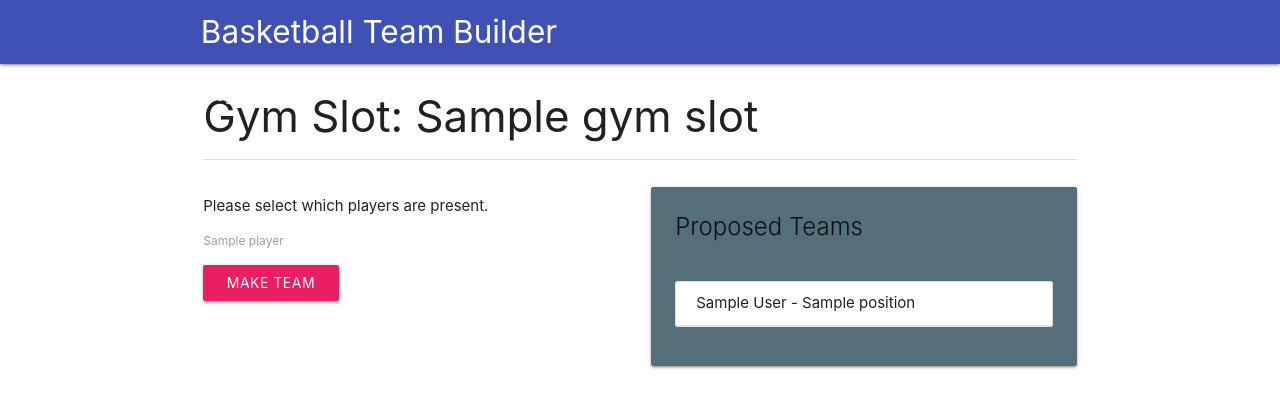
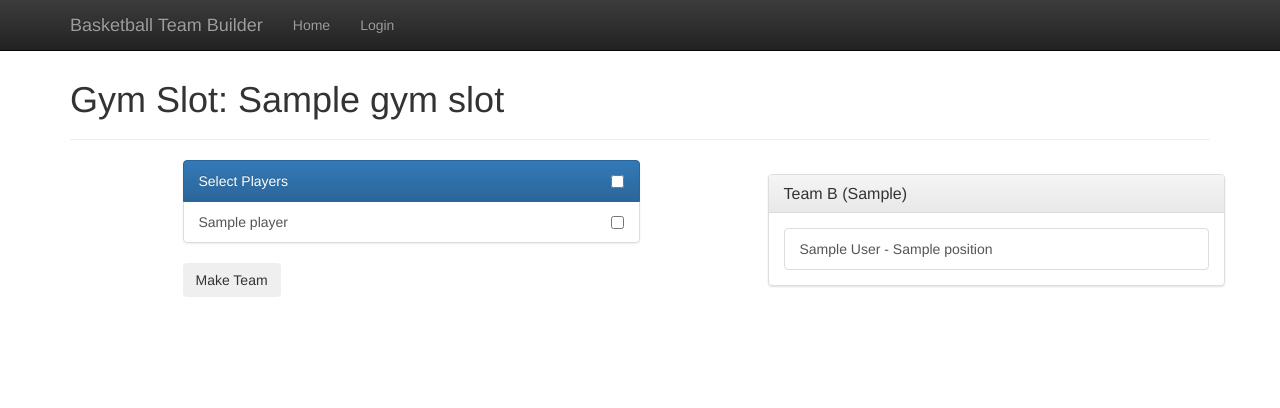
Before and after one commit to wjduenow/basketball-team-builder, a Django app: template team_manager/templates/team_manager/start_gym_slot_session.html in a window 1280 px wide. Shown: the top 408 px of the page. Run offline with Django 3.2, Linux system fonts and the light colour scheme; the template is opened without the code that fills it: most values are stand-ins (such as "Sample title", 1, 10 or a date in 2020); some libraries are stand-ins or nearby versions.

Commit message:
MOved to Bootstrap & Team Algo Bug Fix

```diff
--- a/app.yaml
+++ b/app.yaml
@@ -8,6 +8,10 @@ handlers:
   static_dir: lib/materialize/static/
 - url: .*
   script: bbtb_site.wsgi.application
+- url: /admin/media
+  static_dir: lib/django/contrib/admin/media
+- url: /static/admin
+  static_dir: lib/django/contrib/admin/static
 
 # Only pure Python libraries can be vendored
 # Python libraries that use C extensions can
--- a/team_manager/templates/team_manager/partial-user-menu.html
+++ b/team_manager/templates/team_manager/partial-user-menu.html
@@ -1,9 +1,42 @@
-<div class="navbar-fixed">
-    <nav class="Indigo">
-        <div class="nav-wrapper container">
-            <a href="/" class="brand-logo">&nbsp;Basketball Team Builder</a>
-            <a href="#" data-activates="mobile-demo" class="button-collapse"><i class="mdi-navigation-menu"></i></a>
-            <ul class="side-nav" id="mobile-demo">
+  <head>
+    <!--Import materialize.css-->
+    <!-- Latest compiled and minified CSS -->
+    <link rel="stylesheet" href="https://maxcdn.bootstrapcdn.com/bootstrap/3.3.7/css/bootstrap.min.css" integrity="sha384-BVYiiSIFeK1dGmJRAkycuHAHRg32OmUcww7on3RYdg4Va+PmSTsz/K68vbdEjh4u" crossorigin="anonymous">
+
+    <!-- Optional theme -->
+    <link rel="stylesheet" href="https://maxcdn.bootstrapcdn.com/bootstrap/3.3.7/css/bootstrap-theme.min.css" integrity="sha384-rHyoN1iRsVXV4nD0JutlnGaslCJuC7uwjduW9SVrLvRYooPp2bWYgmgJQIXwl/Sp" crossorigin="anonymous">
+  </head>
+
+<style>
+/* CSS REQUIRED */
+.v-center {
+  min-height:200px;
+  display: flex;
+  justify-content:center;
+  flex-flow: column wrap;
+}
+</style>
+
+  <body>
+
+
+
+
+    <!-- Fixed navbar -->
+    <nav class="navbar navbar-inverse navbar-fixed-top">
+      <div class="container">
+        <div class="navbar-header">
+          <button type="button" class="navbar-toggle collapsed" data-toggle="collapse" data-target="#navbar" aria-expanded="false" aria-controls="navbar">
+            <span class="sr-only">Toggle navigation</span>
+            <span class="icon-bar"></span>
+            <span class="icon-bar"></span>
+            <span class="icon-bar"></span>
+          </button>
+          <a class="navbar-brand" href="#">Basketball Team Builder</a>
+        </div>
+        <div id="navbar" class="navbar-collapse collapse">
+          <ul class="nav navbar-nav">
+            <li><a href="/">Home</a></li>
             {% if user.is_superuser %}
                 <li><a href="/players">Players</a></li>
                 <li><a href="/admin">Admin</a></li>
@@ -14,6 +47,7 @@
               <li><a href="/login">Login</a></li>
             {% endif %}
           </ul>
+        </div><!--/.nav-collapse -->
       </div>
     </nav>
-</div>
+    <br /><br />
--- a/team_manager/templates/team_manager/start_gym_slot_session.html
+++ b/team_manager/templates/team_manager/start_gym_slot_session.html
@@ -1,79 +1,75 @@
 {% load staticfiles %}
 <html>
-  <head>
-    <!--Import materialize.css-->
-    <link type="text/css" rel="stylesheet" href="{% static 'materialize/bin/materialize.css' %}"  media="screen,projection"/>
-  </head>
-  <body>
 
 
 {% include 'team_manager/partial-user-menu.html' %}
 
 
-<!-- main content -->
-<div class="container">
-    <div class="row">
-        <div class="col l12">
-            <h3>Gym Slot: {{gym_slot.name}} </h3>
-            <div class="divider"></div>
-        </div>
+    <!-- main content -->
+    <div class="container theme-showcase" role="main">
+
+    <div class="page-header">
+        <h1>Gym Slot: {{gym_slot.name}}</h1>
     </div>
 
-    <div class="row">
-        <div class="col s12 m6">
-
-             <form action="" method="post">
-             {% csrf_token %}
+<div class="container">
+  <div class="row">
+    <form action="" method="post">
+    {% csrf_token %}
+        <div class="col-sm-5 col-sm-offset-1">
+          <div class="list-group" id="list1">
+          <a href="#" class="list-group-item active">Select Players<input title="toggle all" type="checkbox" class="all pull-right"></a>
+          {% for player in players %}
+              <a href="#" class="list-group-item">{{player}}<input type="checkbox" class="pull-right" id="players_group[]-{{player.id}}" name="players_group[]" value="{{player.id}}" {% if player.id in players_group %}checked{% endif %}/></a>
+            {% endfor %}
+          </div><!-- end list -->
 
 
-            <p>Please select which players are present.</p>
 
-            {% for player in players %}
-                <p>
-                    <input type="checkbox" id="players_group[]-{{player.id}}" name="players_group[]" value="{{player.id}}" {% if player.id in players_group %}checked{% endif %}/>
-                    <label for="players_group[]-{{player.id}}">{{player}}</label>
-                </p>
-            {% endfor %}
 
             <button class="btn waves-effect pink waves-light" type="submit" name="action">Make Team
                 <i class="material-icons right"></i>
             </button>
-            </form>
+
+        </div><!-- end col -->
+    </form>
 
 
-<!--
-            <div class="row">
-                <div class="col s2"><i class="medium mdi-action-label-outline"></i></div>
-                <div class="col s2"><i class="medium mdi-action-loyalty"></i></div>
-                <div class="col s2"><i class="medium mdi-action-query-builder"></i></div>
-                <div class="col s2"><i class="medium mdi-action-settings-applications"></i></div>
-            </div>
--->
 
-        </div>
+
+
 
     {% if teams %}
-        <div class="row">
-        <div class="col s12 m6">
-          <div class="card blue-grey darken-1">
-            <div class="card-content">
-              <span class="card-title">Proposed Teams</span><br />
+
+        <div class="col-sm-5 col-sm-offset-1">
+          <div class="list-group" id="list2">
               {% for team,players in teams.items  %}
-                <ul class="collection">
 
-                    {% for player in players %}
-                       <li class="collection-item">{{player.first_name}} {{player.last_name}} - {{player.position}}<li>
-                    {% endfor %}
+                <div class="panel panel-default">
+                    <div class="panel-heading">
+                         {% if team == 'team_a' %}
+                            <h3 class="panel-title">Team A ({{team_score.team_a}})</h3>
+                         {% else %}
+                            <h3 class="panel-title">Team B ({{team_score.team_b}})</h3>
+                         {% endif %}
+                    </div>
+                    <div class="panel-body">
+                        {% for player in players %}
+                            <a  class="list-group-item">{{player.first_name}} {{player.last_name}} - {{player.position}}</a>
+                        {% endfor %}
+                    </div>
+                </div>
 
-                </ul>
               {% endfor %}
 
-            </div>
+
           </div>
         </div>
 
     {% endif %}
-      </div>
+
+</div>
+
 
 <!--
         <div class="col l3">
@@ -129,16 +125,77 @@
     </div>
 </div>
 
+    <!-- Latest compiled and minified JavaScript -->
+        <!-- jQuery (necessary for Bootstrap's JavaScript plugins) -->
+    <script src="https://ajax.googleapis.com/ajax/libs/jquery/1.12.4/jquery.min.js"></script>
+    <!-- Include all compiled plugins (below), or include individual files as needed -->
+    <script src="https://maxcdn.bootstrapcdn.com/bootstrap/3.3.7/js/bootstrap.min.js" integrity="sha384-Tc5IQib027qvyjSMfHjOMaLkfuWVxZxUPnCJA7l2mCWNIpG9mGCD8wGNIcPD7Txa" crossorigin="anonymous"></script>
+<script>
 
-    <!--Import jQuery before materialize.js-->
-    {% block footer %}
-        <script type="text/javascript" src="https://code.jquery.com/jquery-2.1.1.min.js"></script>
-        <script type="text/javascript" src="{% static 'materialize/bin/materialize.js' %}"></script>
-    {% endblock %}
+$('.add').click(function(){
+    $('.all').prop("checked",false);
+    var items = $("#list1 input:checked:not('.all')");
+    var n = items.length;
+    if (n > 0) {
+      items.each(function(idx,item){
+        var choice = $(item);
+        choice.prop("checked",false);
+        choice.parent().appendTo("#list2");
+      });
+    }
+    else {
+        alert("Choose an item from list 1");
+    }
+});
 
-    <script type="text/javascript">
-         $(".button-collapse").sideNav();
-    </script>
+$('.remove').click(function(){
+    $('.all').prop("checked",false);
+    var items = $("#list2 input:checked:not('.all')");
+    items.each(function(idx,item){
+      var choice = $(item);
+      choice.prop("checked",false);
+      choice.parent().appendTo("#list1");
+    });
+});
+
+/* toggle all checkboxes in group */
+$('.all').click(function(e){
+    e.stopPropagation();
+    var $this = $(this);
+    if($this.is(":checked")) {
+        $this.parents('.list-group').find("[type=checkbox]").prop("checked",true);
+    }
+    else {
+        $this.parents('.list-group').find("[type=checkbox]").prop("checked",false);
+        $this.prop("checked",false);
+    }
+});
+
+$('[type=checkbox]').click(function(e){
+  e.stopPropagation();
+});
+
+/* toggle checkbox when list group item is clicked */
+$('.list-group a').click(function(e){
+
+    e.stopPropagation();
+
+    var $this = $(this).find("[type=checkbox]");
+    if($this.is(":checked")) {
+        $this.prop("checked",false);
+    }
+    else {
+        $this.prop("checked",true);
+    }
+
+    if ($this.hasClass("all")) {
+        $this.trigger('click');
+    }
+});
+
+
+</script>
+
 
   </body>
 </html>
```
Also changed, not shown: team_manager/models.py (+39 -11 lines), team_manager/templates/team_manager/index.html (+7 -13 lines), team_manager/templates/team_manager/players.html (+79 -20 lines), team_manager/views.py (+12 -13 lines), team_manager/migrations/0010_auto_20170407_1645.py (added), team_manager/migrations/0011_playerstats_awareness.py (added). Lines whose indentation alone changed are shown as unchanged.
